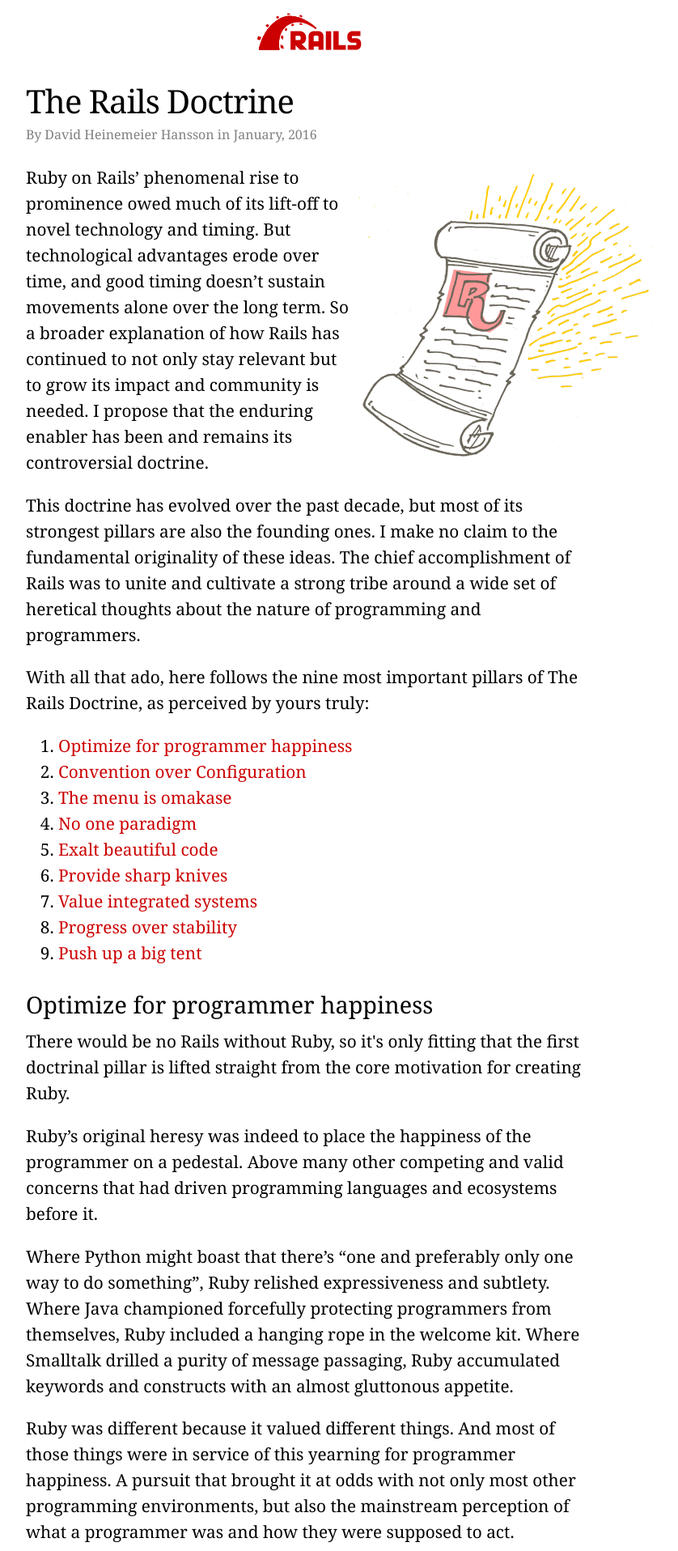
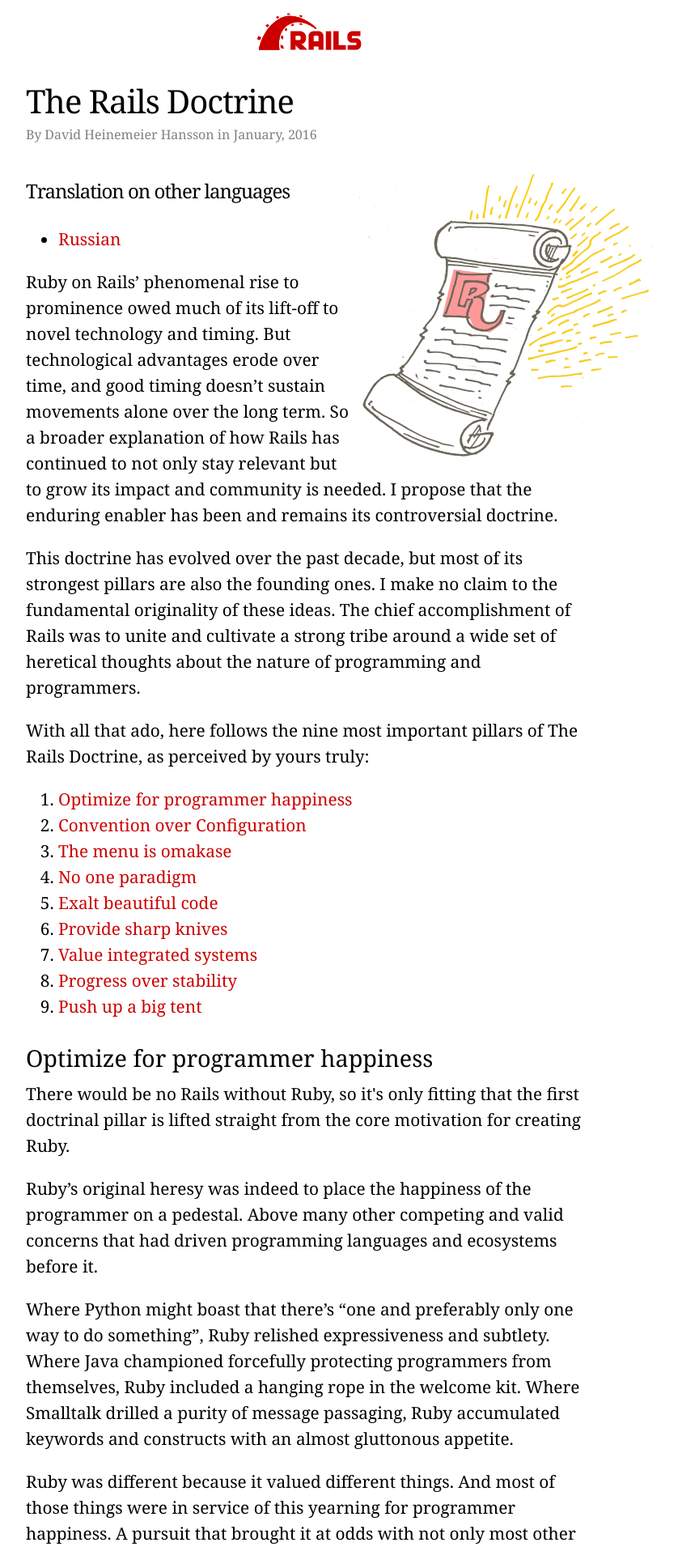
Before and after one commit to rails/homepage, a Jekyll site: the page built from doctrine.html, in a window 1280 px wide. Shown: the top 1916 px of the page at 81% size, without its empty margins (258-1096 px from the left). Built offline with Jekyll 4.4.1, drawn with Linux system fonts in a browser that asks for light colours.

Commit message:
Added link to russian translation

```diff
--- a/doctrine.html
+++ b/doctrine.html
@@ -12,6 +12,11 @@
       <figure class="right">
         <img src="/images/doctrine.png" alt="The Rails Doctrine">
       </figure>
+
+      <h4>Translation on other languages</h4>
+      <ul>
+        <li><a href="ru" target="_blank">Russian</a></li>
+      </ul>
 
       <p>Ruby on Rails’ phenomenal rise to prominence owed much of its lift-off to novel technology and timing. But technological advantages erode over time, and good timing doesn’t sustain movements alone over the long term. So a broader explanation of how Rails has continued to not only stay relevant but to grow its impact and community is needed. I propose that the enduring enabler has been and remains its controversial doctrine.</p>
 
--- a/style.css
+++ b/style.css
@@ -35,6 +35,15 @@
   color: black;
   margin-top: 2rem;
   margin-bottom: -0.5rem;
+}
+
+h4 {
+  font-weight: normal;
+  line-height: 2.8rem;
+  font-size: 1.5rem;
+  letter-spacing: -1px;
+  color: black;
+  margin-bottom: 1rem;
 }
 
 .container {
```
